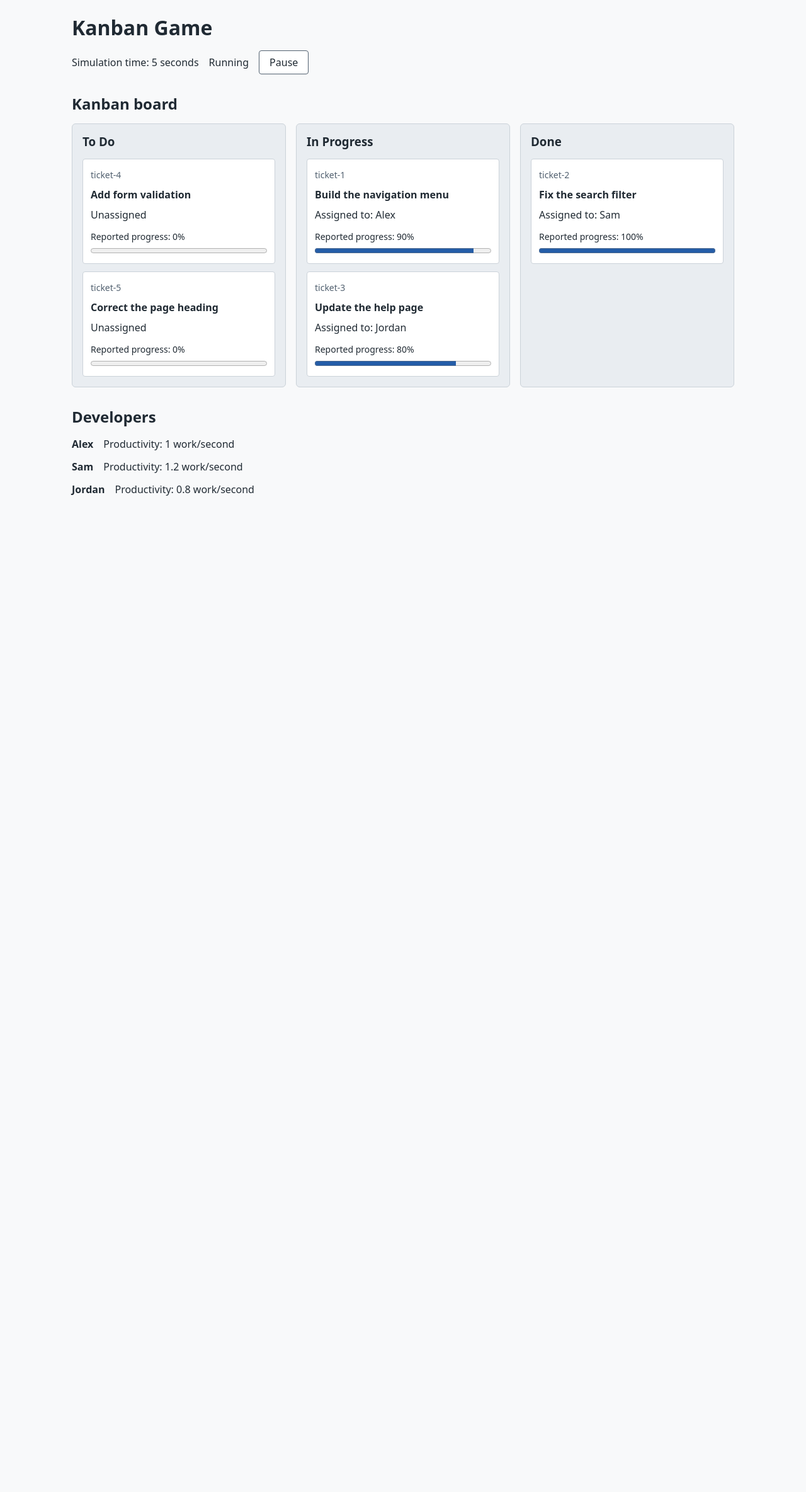
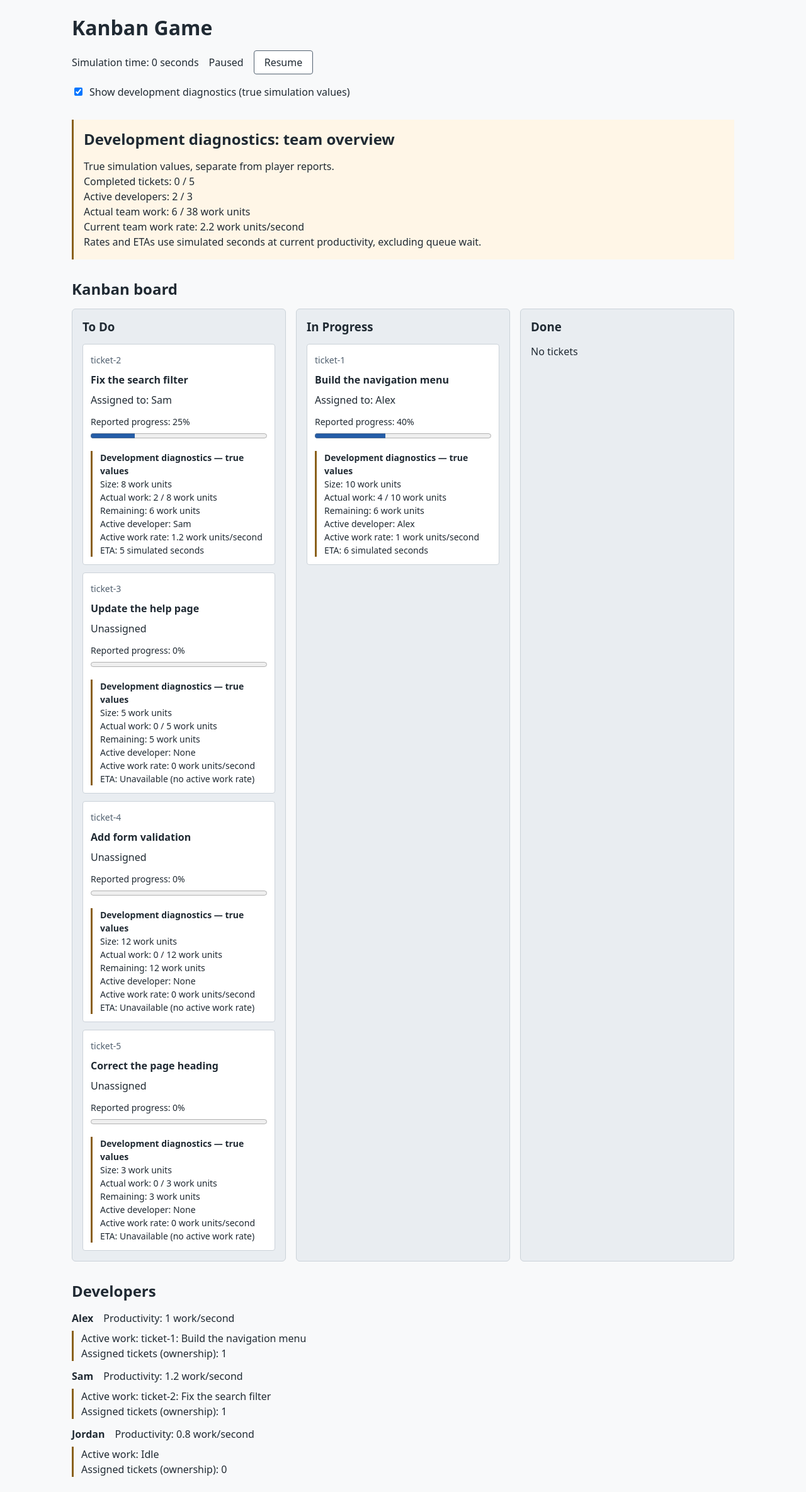
Before and after one commit to Noxshus/kanban-game, a React (Vite) app: page / in a window 1280 px wide. Shown: the whole page at 63% size. Before the commit the page ends 813 px from the top, so only its background shows below. Built offline with nearby package versions, Linux system fonts and the light colour scheme.

Commit message:
Add simulation diagnostics and debugging controls

```diff
--- a/src/App.css
+++ b/src/App.css
@@ -75,6 +75,33 @@
   gap: 8px 16px;
 }
 
+.diagnostics-toggle {
+  display: flex;
+  align-items: baseline;
+  gap: 8px;
+  margin-top: 16px;
+}
+
+.diagnostics {
+  border-left: 3px solid #8a601a;
+  padding-left: 12px;
+  overflow-wrap: anywhere;
+}
+
+.ticket-diagnostics {
+  margin-top: 16px;
+  font-size: 0.875rem;
+}
+
+.developer-list .diagnostics {
+  flex-basis: 100%;
+}
+
+.team-diagnostics {
+  padding: 16px;
+  background: #fff6e7;
+}
+
 @media (max-width: 700px) {
   .board {
     grid-template-columns: 1fr;
--- a/src/App.tsx
+++ b/src/App.tsx
@@ -3,6 +3,8 @@ import { exampleGameState } from './data/exampleGameState'
 import { advanceSimulation } from './game/advanceSimulation'
 import type { WorkflowStatus } from './game/types'
 import { getPlayerView } from './store/playerView'
+import { getDiagnosticsView } from './store/diagnosticsView'
+import { DeveloperDiagnostics, TeamDiagnostics, TicketDiagnostics } from './components/Diagnostics'
 import './App.css'
 
 const columns: { status: WorkflowStatus; title: string }[] = [
@@ -13,8 +15,10 @@ const columns: { status: WorkflowStatus; title: string }[] = [
 
 function App() {
   const [state, setState] = useState(() => structuredClone(exampleGameState))
-  const [isPaused, setIsPaused] = useState(false)
+  const [isPaused, setIsPaused] = useState(true)
+  const [showDiagnostics, setShowDiagnostics] = useState(true)
   const view = getPlayerView(state)
+  const diagnostics = showDiagnostics ? getDiagnosticsView(state) : null
 
   useEffect(() => {
     if (isPaused) return
@@ -38,7 +42,14 @@ function App() {
             {isPaused ? 'Resume' : 'Pause'}
           </button>
         </div>
+        <label className="diagnostics-toggle">
+          <input type="checkbox" checked={showDiagnostics}
+            onChange={(event) => setShowDiagnostics(event.target.checked)} />
+          Show development diagnostics (true simulation values)
+        </label>
       </header>
+
+      {diagnostics && <TeamDiagnostics team={diagnostics.team} />}
 
       <section aria-labelledby="board-heading">
         <h2 id="board-heading">Kanban board</h2>
@@ -54,6 +65,7 @@ function App() {
                     const assignee = view.developers.find(
                       (developer) => developer.id === ticket.assignedDeveloperId,
                     )
+                    const diagnostic = diagnostics?.tickets.find((item) => item.id === ticket.id)
                     return (
                       <li className="ticket" key={ticket.id}>
                         <span className="ticket-id">{ticket.id}</span>
@@ -63,6 +75,7 @@ function App() {
                           <span>Reported progress: {Math.round(ticket.reportedProgress)}%</span>
                           <progress max={100} value={ticket.reportedProgress} />
                         </label>
+                        {diagnostic && <TicketDiagnostics ticket={diagnostic} />}
                       </li>
                     )
                   })}
@@ -77,12 +90,16 @@ function App() {
       <section aria-labelledby="developers-heading">
         <h2 id="developers-heading">Developers</h2>
         <ul className="developer-list">
-          {view.developers.map((developer) => (
+          {view.developers.map((developer) => {
+            const diagnostic = diagnostics?.developers.find((item) => item.id === developer.id)
+            return (
             <li key={developer.id}>
               <strong>{developer.name}</strong>
               <span>Productivity: {developer.productivity} work/second</span>
+              {diagnostic && <DeveloperDiagnostics developer={diagnostic} />}
             </li>
-          ))}
+            )
+          })}
         </ul>
       </section>
     </main>
--- /dev/null
+++ b/src/components/Diagnostics.tsx
@@ -0,0 +1,44 @@
+import type { DiagnosticsView } from '../store/diagnosticsView'
+
+function format(value: number) {
+  return value.toLocaleString(undefined, { maximumFractionDigits: 2 })
+}
+
+export function TicketDiagnostics({ ticket }: { ticket: DiagnosticsView['tickets'][number] }) {
+  return (
+    <div className="diagnostics ticket-diagnostics">
+      <strong>Development diagnostics — true values</strong>
+      <p>Size: {format(ticket.requiredWork)} work units</p>
+      <p>Actual work: {format(ticket.completedWork)} / {format(ticket.requiredWork)} work units</p>
+      <p>Remaining: {format(ticket.remainingWork)} work units</p>
+      <p>Active developer: {ticket.activeDeveloperName ?? 'None'}</p>
+      <p>Active work rate: {format(ticket.workRate)} work units/second</p>
+      <p>ETA: {ticket.estimatedSeconds === null ? 'Unavailable (no active work rate)'
+        : `${format(ticket.estimatedSeconds)} simulated seconds`}</p>
+    </div>
+  )
+}
+
+export function DeveloperDiagnostics({ developer }: { developer: DiagnosticsView['developers'][number] }) {
+  return (
+    <div className="diagnostics">
+      <p>Active work: {developer.activeTicket
+        ? `${developer.activeTicket.id}: ${developer.activeTicket.title}` : 'Idle'}</p>
+      <p>Assigned tickets (ownership): {developer.assignedTicketCount}</p>
+    </div>
+  )
+}
+
+export function TeamDiagnostics({ team }: { team: DiagnosticsView['team'] }) {
+  return (
+    <section className="diagnostics team-diagnostics" aria-labelledby="team-diagnostics-heading">
+      <h2 id="team-diagnostics-heading">Development diagnostics: team overview</h2>
+      <p>True simulation values, separate from player reports.</p>
+      <p>Completed tickets: {team.completedTickets} / {team.totalTickets}</p>
+      <p>Active developers: {team.activeDevelopers} / {team.totalDevelopers}</p>
+      <p>Actual team work: {format(team.completedWork)} / {format(team.requiredWork)} work units</p>
+      <p>Current team work rate: {format(team.workRate)} work units/second</p>
+      <p>Rates and ETAs use simulated seconds at current productivity, excluding queue wait.</p>
+    </section>
+  )
+}
--- /dev/null
+++ b/src/store/diagnosticsView.ts
@@ -0,0 +1,58 @@
+import type { GameState } from '../game/types'
+
+// Authoritative development information stays separate from player reports so visibility can evolve.
+export function getDiagnosticsView(state: GameState) {
+  const claimed = new Set<string>()
+  const developers = state.developers.map((developer) => {
+    const ticket = state.tickets.find((candidate) => candidate.id === developer.activeTicketID)
+    // Match the engine's reservation rule: stale/completed references and duplicate claims are idle.
+    const activeTicket = ticket && ticket.actualStatus !== 'done'
+      && ticket.completedWork < ticket.requiredWork && !claimed.has(ticket.id)
+      ? ticket : undefined
+    if (activeTicket) claimed.add(activeTicket.id)
+    return {
+      id: developer.id,
+      name: developer.name,
+      productivity: developer.productivity,
+      activeTicket: activeTicket ? { id: activeTicket.id, title: activeTicket.title } : null,
+      workRate: activeTicket ? Math.max(0, developer.productivity) : 0,
+      assignedTicketCount: state.tickets.filter((candidate) =>
+        candidate.assignedDeveloperId === developer.id,
+      ).length,
+    }
+  })
+  const tickets = state.tickets.map((ticket) => {
+    const activeDeveloper = developers.find((developer) => developer.activeTicket?.id === ticket.id)
+    const remainingWork = Math.max(0, ticket.requiredWork - ticket.completedWork)
+    const workRate = activeDeveloper?.workRate ?? 0
+    const complete = ticket.actualStatus === 'done' || remainingWork === 0
+    return {
+      id: ticket.id,
+      requiredWork: ticket.requiredWork,
+      completedWork: ticket.completedWork,
+      remainingWork,
+      activeDeveloperName: activeDeveloper?.name ?? null,
+      workRate,
+      // No queue prediction: this estimate assumes the current active rate continues.
+      estimatedSeconds: complete && remainingWork === 0 ? 0
+        : !complete && workRate > 0 ? remainingWork / workRate : null,
+    }
+  })
+  return {
+    tickets,
+    developers,
+    team: {
+      completedTickets: state.tickets.filter((ticket) =>
+        ticket.actualStatus === 'done' || ticket.completedWork >= ticket.requiredWork,
+      ).length,
+      totalTickets: tickets.length,
+      activeDevelopers: developers.filter((developer) => developer.activeTicket !== null).length,
+      totalDevelopers: developers.length,
+      completedWork: tickets.reduce((total, ticket) => total + ticket.completedWork, 0),
+      requiredWork: tickets.reduce((total, ticket) => total + ticket.requiredWork, 0),
+      workRate: developers.reduce((total, developer) => total + developer.workRate, 0),
+    },
+  }
+}
+
+export type DiagnosticsView = ReturnType<typeof getDiagnosticsView>
```
Also changed, not shown: 1 other file (tests, documents, lock files or other folders).
